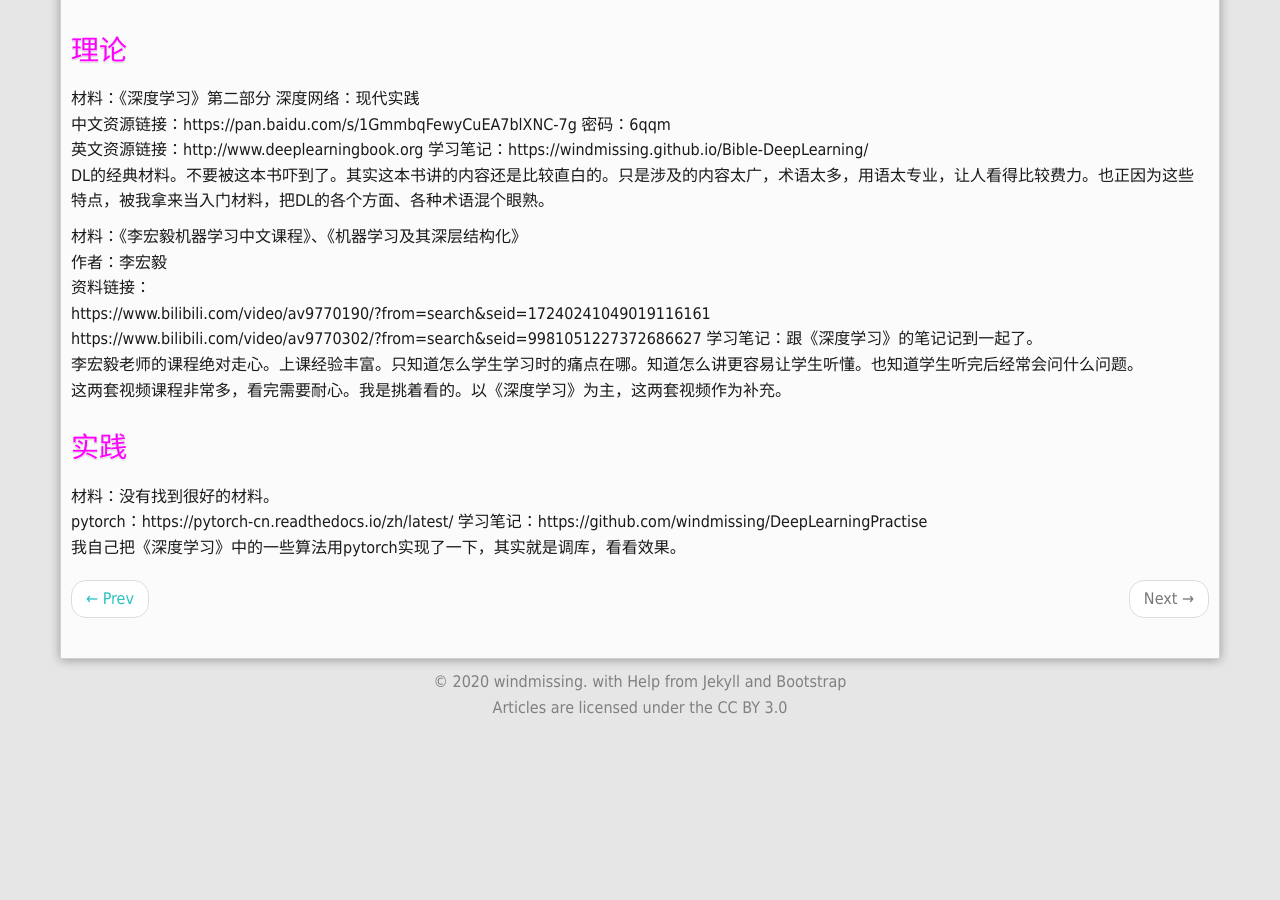
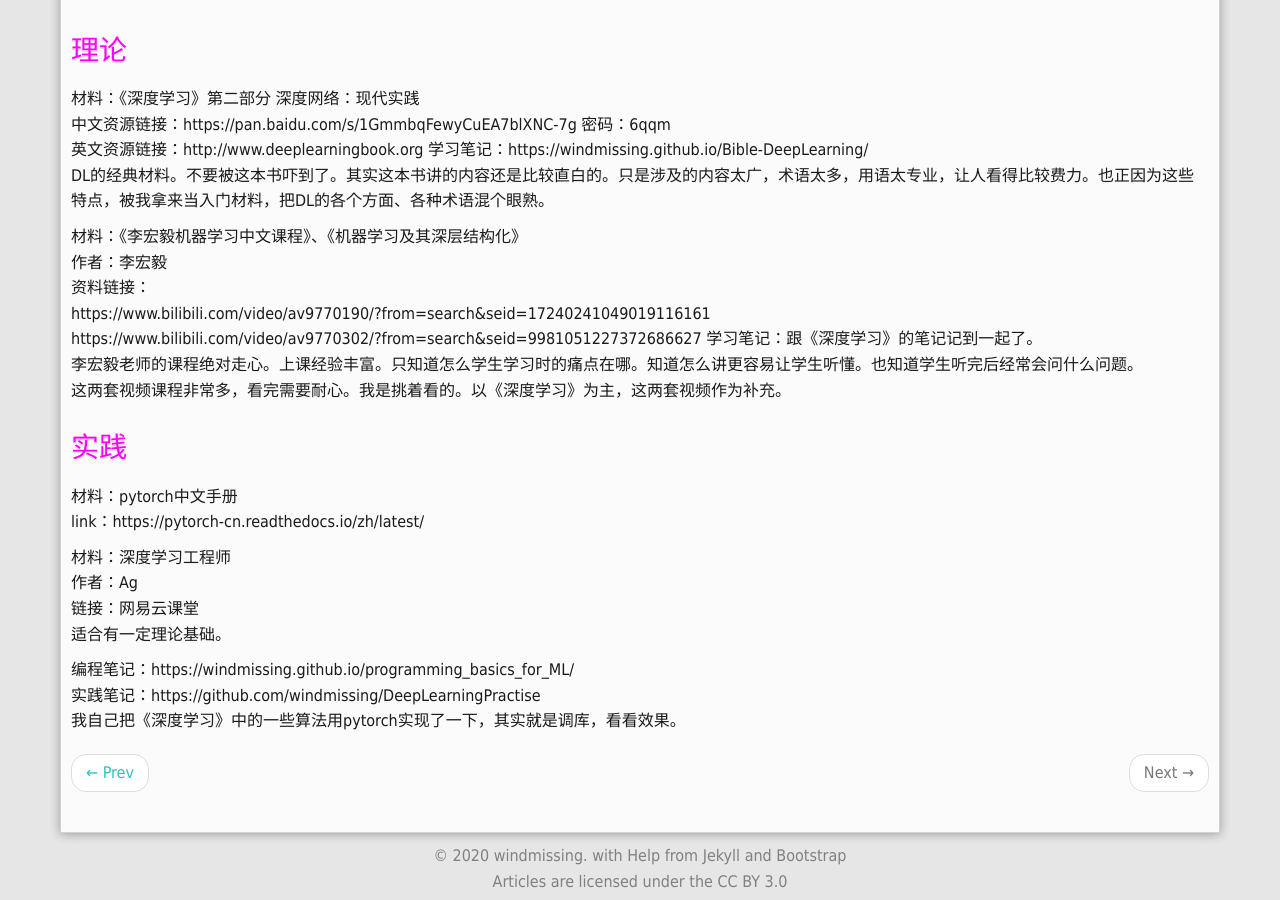
Before and after one commit to windmissing/windmissing.github.io, a Jekyll site: the page built from _posts/2020-04-17-deep-learning-study-path.md, in a window 1280 px wide and 900 px high, scrolled down 917 px. Built offline with Jekyll 4.4.1, drawn with Linux system fonts in a browser that asks for light colours; before the commit the page ends 1643 px from its top, so only the background shows below that.

Commit message:
materials update

```diff
--- a/_posts/2020-04-17-deep-learning-study-path.md
+++ b/_posts/2020-04-17-deep-learning-study-path.md
@@ -54,7 +54,14 @@ https://www.bilibili.com/video/av9770302/?from=search&seid=9981051227372686627
 
 ## 实践
 
-材料：没有找到很好的材料。
-pytorch：https://pytorch-cn.readthedocs.io/zh/latest/
-学习笔记：https://github.com/windmissing/DeepLearningPractise
+材料：pytorch中文手册
+link：https://pytorch-cn.readthedocs.io/zh/latest/
+
+材料：深度学习工程师
+作者：Ag
+链接：网易云课堂
+适合有一定理论基础。
+
+编程笔记：https://windmissing.github.io/programming_basics_for_ML/
+实践笔记：https://github.com/windmissing/DeepLearningPractise
 我自己把《深度学习》中的一些算法用pytorch实现了一下，其实就是调库，看看效果。
```
